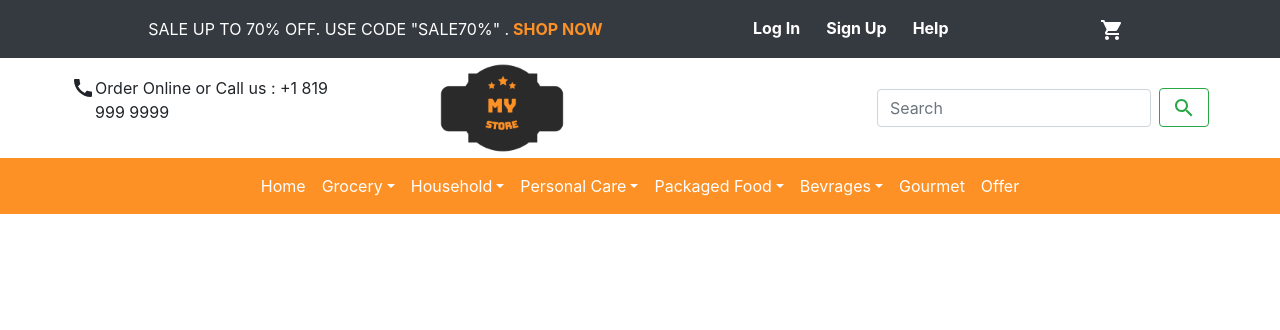
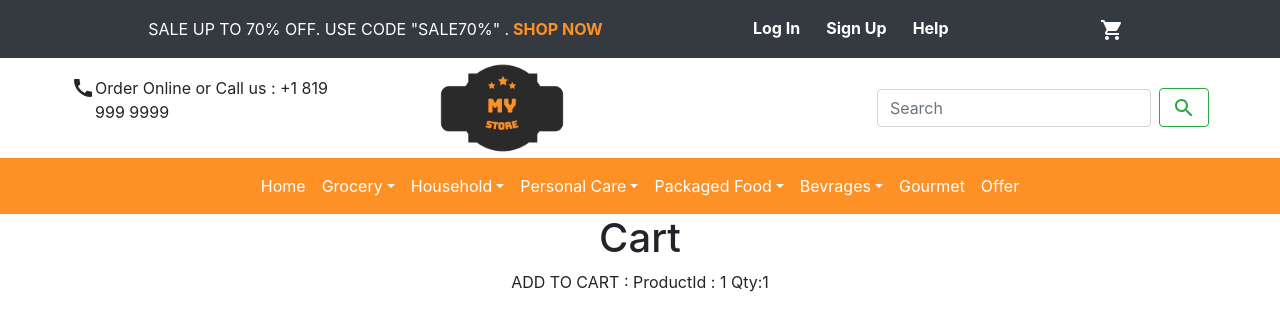
Before and after one commit to parth2098/myStore, a React (Create React App) app in the folder my-stote/: page /cart/1 in a window 1280 px wide. Shown: the top 330 px of the page. Built offline with nearby package versions, Linux system fonts and the light colour scheme.

Commit message:
Create Cart page and got product id and qty and make qty frontend as well

```diff
--- a/my-stote/src/App.js
+++ b/my-stote/src/App.js
@@ -8,6 +8,7 @@ import { BrowserRouter, Route } from "react-router-dom";
 import Home from "./Home";
 import SingleProduct from "./components/SingleProduct";
 import NavbarSecond from "./components/NavbarSecond";
+import Cart from "./components/Cart";
 
 function App() {
   return (
@@ -20,6 +21,7 @@ function App() {
         <Route path="/grocery" component={Groceries} exact></Route>
         <Route path="/grocery/:id" component={SingleProduct}></Route>
         <Route path="/login" component={Login}></Route>
+        <Route path="/cart/:id?" component={Cart}></Route>
       </div>
     </BrowserRouter>
   );
--- /dev/null
+++ b/my-stote/src/components/Cart.js
@@ -0,0 +1,19 @@
+import React from "react";
+import "./Cart.css";
+
+function Cart(props) {
+  const productId = props.match.params.id;
+  const qty = props.location.search
+    ? Number(props.location.search.split("=")[1])
+    : 1;
+  return (
+    <div classname="cart">
+      <h1>Cart</h1>
+      <p>
+        ADD TO CART : ProductId : {productId} Qty:{qty}
+      </p>
+    </div>
+  );
+}
+
+export default Cart;
--- a/my-stote/src/components/SingleProduct.css
+++ b/my-stote/src/components/SingleProduct.css
@@ -39,6 +39,25 @@
   align-items: center;
   justify-content: space-around;
 }
+.singleProduct__qty {
+  display: flex;
+  align-items: center;
+  justify-content: space-around;
+  padding-top: 20px;
+}
+
+.singleProduct__qty--select {
+  cursor: default;
+  width: 100px;
+  height: 40px;
+
+  line-height: 24px;
+  border: 1px solid #e5e5e5;
+
+  text-align: center;
+
+  margin-left: 30px;
+}
 
 .singleProducr__right--btn:hover {
   background-color: #fe9126;
--- a/my-stote/src/components/SingleProduct.js
+++ b/my-stote/src/components/SingleProduct.js
@@ -10,10 +10,15 @@ function SingleProduct(props) {
   const { error, product } = productDetails;
   const dispatch = useDispatch();
   const productId = props.match.params.id;
+  const [qty, setQty] = useState(1);
 
   useEffect(() => {
     dispatch(detailsProduct(productId));
   }, [dispatch, productId]);
+
+  const addToCartHandler = () => {
+    props.history.push(`/cart/${productId}?qty=${qty}`);
+  };
 
   return (
     <div className="singleProduct">
@@ -44,9 +49,33 @@ function SingleProduct(props) {
                 $ {product.price}
               </div>
             </div>
-            <div className="btn btn-primary mt-3 singleProducr__right--btn">
-              ADD TO CART
-            </div>
+            {product.stock > 0 && (
+              <>
+                <div className="singleProduct__qty">
+                  <div className="singleProduct__qty--lable font-weight-bold">
+                    Qty :
+                  </div>
+                  <select
+                    className="singleProduct__qty--select"
+                    value={qty}
+                    onChange={(e) => setQty(e.target.value)}
+                  >
+                    {[...Array(product.stock).keys()].map((x) => (
+                      <option key={x + 1} value={x + 1}>
+                        {x + 1}
+                      </option>
+                    ))}
+                  </select>
+                </div>
+                <div
+                  className="btn btn-primary mt-3 singleProducr__right--btn"
+                  onClick={addToCartHandler}
+                >
+                  ADD TO CART
+                </div>
+              </>
+            )}
+
             {/* Veify stocks. */}
             {product.stock > 0 ? (
               product.stock >= 3 ? (
```
Also changed, not shown: my-stote/src/components/Cart.css (added).
